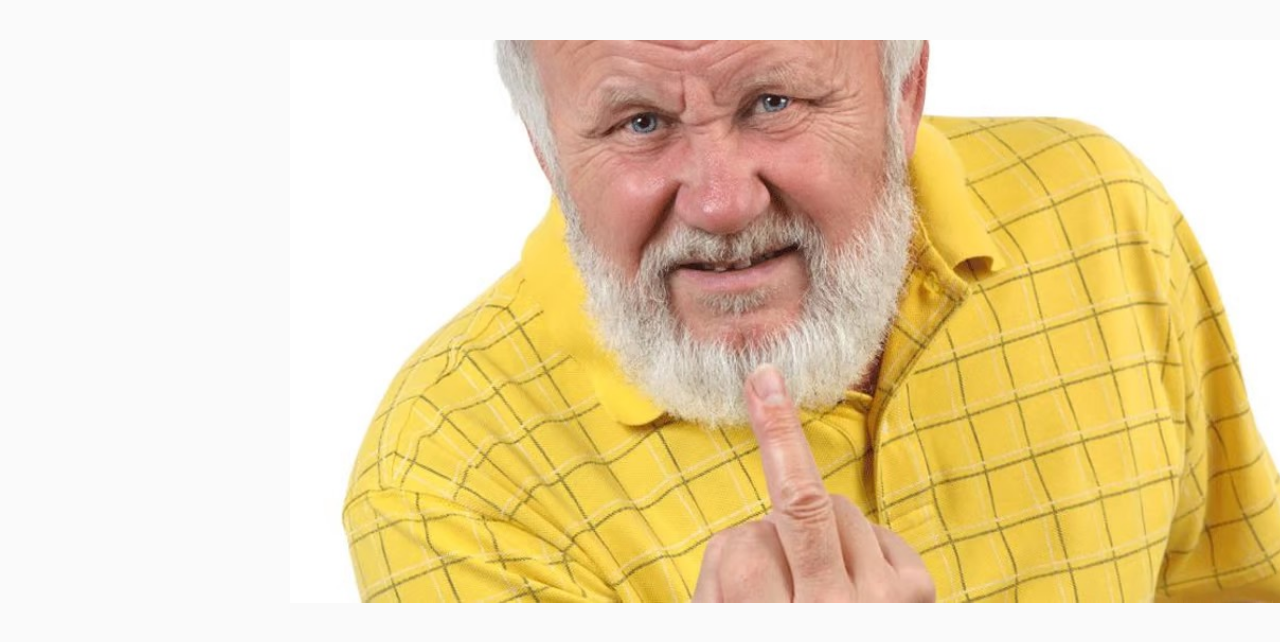
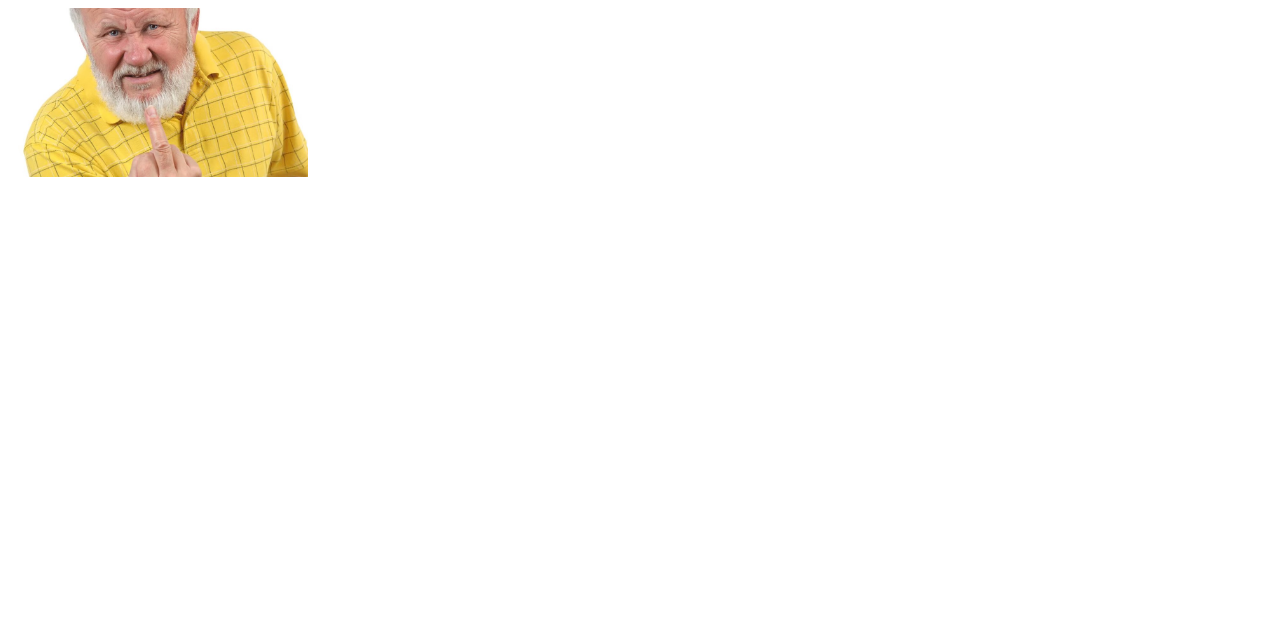
Before and after one commit to Hedeg2411/Hedeg2411.github.io, a plain HTML site: page index.html in a window 1280 px wide. Drawn offline with Linux system fonts and the light colour scheme.

Commit message:
Update index.html

```diff
--- a/index.html
+++ b/index.html
@@ -1,24 +1,6 @@
 <!DOCTYPE html>
 <html lang="da">
-<head>
-  <meta charset="UTF-8">
-  <meta name="viewport" content="width=device-width, initial-scale=1.0">
-  <title> Fuck dig </title>
-  <style>
-    body {
-      font-family: system-ui, sans-serif;
-      max-width: 700px;
-      margin: 40px auto;
-      padding: 0 20px;
-      background: #fafafa;
-      color: #222;
-      line-height: 1.6;
-    }
-    h1 { color: #2a5db0; }
-    a { color: #2a5db0; }
-  </style>
-</head>
 <body>
-<img src="Fuck.jpg" width="1000">
+<img src="Fuck.jpg" width="300">
 </body>
 </html>
```
